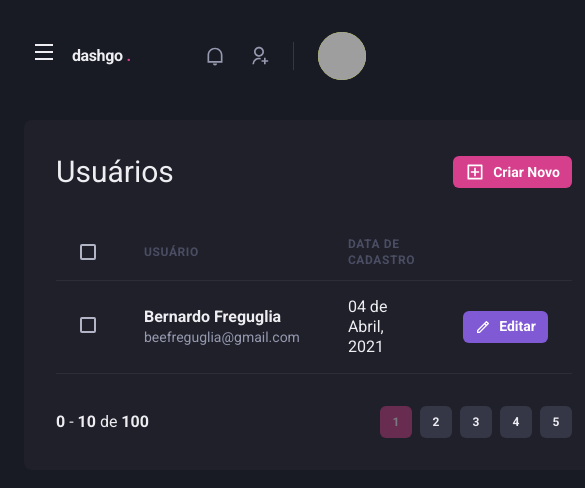
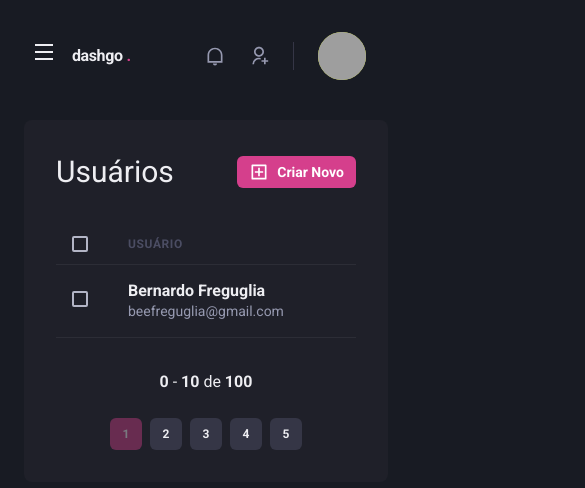
Before and after one commit to beefreguglia/dashgo, a Next.js app: page /users in a window 390 px wide. Shown: the top 488 px of the page, 585 px wide, since content can reach past the window. Built offline with nearby package versions, Linux system fonts and the light colour scheme; grey boxes are pictures that could not be loaded.

Commit message:
Adicionando responsividade na pagina de usuarios e adicinando navagacao

```diff
--- a/src/components/Pagination/index.tsx
+++ b/src/components/Pagination/index.tsx
@@ -3,7 +3,7 @@
 
 export function Pagination() {
   return (
-    <Stack direction="row" mt="8" justify="space-between" align="center" spacing="6">
+    <Stack direction={["column", "row"]} mt="8" justify="space-between" align="center" spacing="6">
       <Box>
         <strong>0</strong> - <strong> 10</strong> de <strong>100</strong>
       </Box>
--- a/src/components/Sidebar/NavLink.tsx
+++ b/src/components/Sidebar/NavLink.tsx
@@ -1,18 +1,27 @@
-import { Icon, Link, Text, LinkProps as ChackraLinkProps } from "@chakra-ui/react";
+import {
+  Icon,
+  Link as ChakraLink,
+  Text,
+  LinkProps as ChackraLinkProps,
+} from '@chakra-ui/react';
 import { ElementType } from 'react';
+import Link from 'next/link';
 
 interface NavLinkProps extends ChackraLinkProps {
   icon: ElementType;
   children: string;
+  href: string;
 }
 
-export function NavLink({ icon, children, ...rest }: NavLinkProps) {
+export function NavLink({ icon, children, href, ...rest }: NavLinkProps) {
   return (
-    <Link display="flex" align="center" {...rest}>
-      <Icon as={icon} fontSize="20" />
-      <Text ml="4" fontWeight="medium">
-        {children}
-      </Text>
+    <Link href={href} passHref>
+      <ChakraLink display="flex" align="center" {...rest}>
+        <Icon as={icon} fontSize="20" />
+        <Text ml="4" fontWeight="medium">
+          {children}
+        </Text>
+      </ChakraLink>
     </Link>
   );
 }
--- a/src/components/Sidebar/SideBarNav.tsx
+++ b/src/components/Sidebar/SidebarNav.tsx
@@ -7,12 +7,12 @@
   return (
     <Stack spacing="12" align="flex-start">
       <NavSection title="GERAL">
-        <NavLink icon={RiDashboardLine}>Dashboard</NavLink>
-        <NavLink icon={RiContactsLine}>Usuários</NavLink>
+        <NavLink icon={RiDashboardLine} href="/dashboard">Dashboard</NavLink>
+        <NavLink icon={RiContactsLine} href="/users">Usuários</NavLink>
       </NavSection>
       <NavSection title="AUTOMAÇÃO">
-        <NavLink icon={RiInputMethodLine}>Formulários</NavLink>
-        <NavLink icon={RiGitMergeLine}>Automação</NavLink>
+        <NavLink icon={RiInputMethodLine} href="/forms">Formulários</NavLink>
+        <NavLink icon={RiGitMergeLine} href="/automation">Automação</NavLink>
       </NavSection>
     </Stack>
   );
--- a/src/components/Sidebar/index.tsx
+++ b/src/components/Sidebar/index.tsx
@@ -9,9 +9,9 @@
   useBreakpointValue,
 } from '@chakra-ui/react';
 import { useSidebarDrawer } from '../../contexts/SidebarDrawerContext';
-import { SidebarNav } from './SideBarNav';
+import { SidebarNav } from './SidebarNav';
 
-export function SideBar() {
+export function Sidebar() {
   const { isOpen, onClose } = useSidebarDrawer();
 
   const isDrawerSidebar = useBreakpointValue({
--- a/src/pages/dashboard.tsx
+++ b/src/pages/dashboard.tsx
@@ -1,7 +1,7 @@
 import { Box, Flex, SimpleGrid, Text, theme } from "@chakra-ui/react";
 import dynamic from 'next/dynamic';
 import { Header } from "../components/Header";
-import { SideBar } from "../components/Sidebar";
+import { Sidebar } from "../components/Sidebar";
 
 const Chart = dynamic(() => import('react-apexcharts'), {
   ssr: false,
@@ -67,7 +67,7 @@
     <Flex direction="column" h="100vh">
       <Header />
       <Flex w="100%" my="6" maxWidth={1480} mx="auto" px="6">
-        <SideBar />
+        <Sidebar />
         <SimpleGrid flex="1" gap="4" minChildWidth="320px" align="flex-start">
           <Box
             p={["6", "8"]}
--- a/src/pages/users/index.tsx
+++ b/src/pages/users/index.tsx
@@ -1,52 +1,90 @@
-import { Box, Button, Checkbox, Flex, Heading, Icon, Table, Tbody, Td, Text, Th, Thead, Tr } from "@chakra-ui/react";
-import { RiAddBoxLine, RiPencilLine } from "react-icons/ri";
+import {
+  Box,
+  Button,
+  Checkbox,
+  Flex,
+  Heading,
+  Icon,
+  Table,
+  Tbody,
+  Td,
+  Text,
+  Th,
+  Thead,
+  Tr,
+  useBreakpointValue,
+} from '@chakra-ui/react';
+import Link from 'next/link';
+import { RiAddBoxLine, RiPencilLine } from 'react-icons/ri';
 
-import { Header } from "../../components/Header";
-import { Pagination } from "../../components/Pagination";
-import { SideBar } from "../../components/Sidebar";
+import { Header } from '../../components/Header';
+import { Pagination } from '../../components/Pagination';
+import { Sidebar } from '../../components/Sidebar';
 
 export default function UserList() {
-  return(
+  const isWideVersion = useBreakpointValue({
+    base: false,
+    lg: true,
+  });
+
+  return (
     <Box>
       <Header />
-      <Flex
-        w="100%"
-        my="6"
-        maxWidth={1480}
-        mx="auto"
-        px="6"
-      >
-        <SideBar />
+      <Flex w="100%" my="6" maxWidth={1480} mx="auto" px="6">
+        <Sidebar />
         <Box flex="1" borderRadius={8} bg="gray.800" p="8">
           <Flex mb="8" justify="space-between" align="center">
-            <Heading sg="lg" fontWeight="normal" >Usuários</Heading>
-            <Button as="a" size="sm" colorScheme="pink" leftIcon={<Icon as={RiAddBoxLine} fontSize="20"/>}>Criar Novo</Button>
+            <Heading sg="lg" fontWeight="normal">
+              Usuários
+            </Heading>
+
+            <Link href="/users/create" passHref>
+              <Button
+                as="a"
+                size="sm"
+                colorScheme="pink"
+                leftIcon={<Icon as={RiAddBoxLine} fontSize="20" />}
+              >
+                Criar Novo
+              </Button>
+            </Link>
           </Flex>
           <Table colorScheme="whiteAlpha">
             <Thead>
               <Tr>
-                <Th px="6" color="gray.300" width="8">
+                <Th px={['4', '4', '6']} color="gray.300" width="8">
                   <Checkbox colorScheme="pink" />
                 </Th>
-                <Th >Usuário</Th>
-                <Th>Data de cadastro</Th>
+                <Th>Usuário</Th>
+                {isWideVersion && <Th>Data de cadastro</Th>}
                 <Th width="8"></Th>
               </Tr>
             </Thead>
             <Tbody>
               <Tr>
-                <Td px="6">
+                <Td px={['4', '4', '6']}>
                   <Checkbox colorScheme="pink" />
                 </Td>
                 <Td>
                   <Box>
-                    <Text fontWeight="bold" >Bernardo Freguglia</Text>
-                    <Text fontSize="sm" color="gray.300">beefreguglia@gmail.com</Text>
+                    <Text fontWeight="bold">Bernardo Freguglia</Text>
+                    <Text fontSize="sm" color="gray.300">
+                      beefreguglia@gmail.com
+                    </Text>
                   </Box>
                 </Td>
-                <Td>04 de Abril, 2021</Td>
+                {isWideVersion && <Td>04 de Abril, 2021</Td>}
                 <Td>
-                <Button as="a" size="sm" colorScheme="purple" leftIcon={<Icon as={RiPencilLine} fontSize="16"/>}>Editar</Button>
+                  {isWideVersion && (
+                    <Button
+                      as="a"
+                      size="sm"
+                      colorScheme="purple"
+                      leftIcon={<Icon as={RiPencilLine} fontSize="16" />}
+                    >
+                      Editar
+                    </Button>
+                  )}
                 </Td>
               </Tr>
             </Tbody>
```
Also changed, not shown: src/pages/users/create.tsx (+34 -22 lines).
